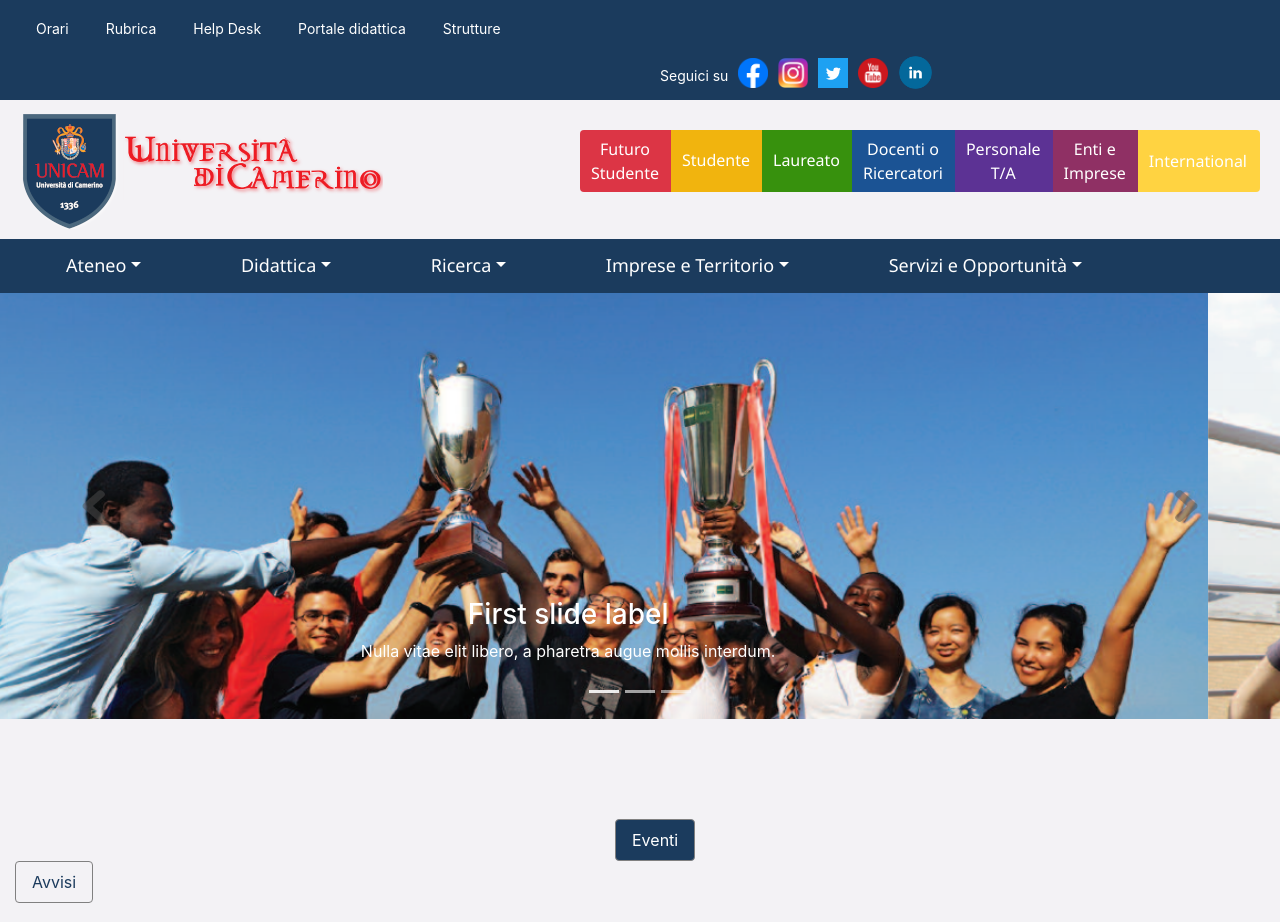
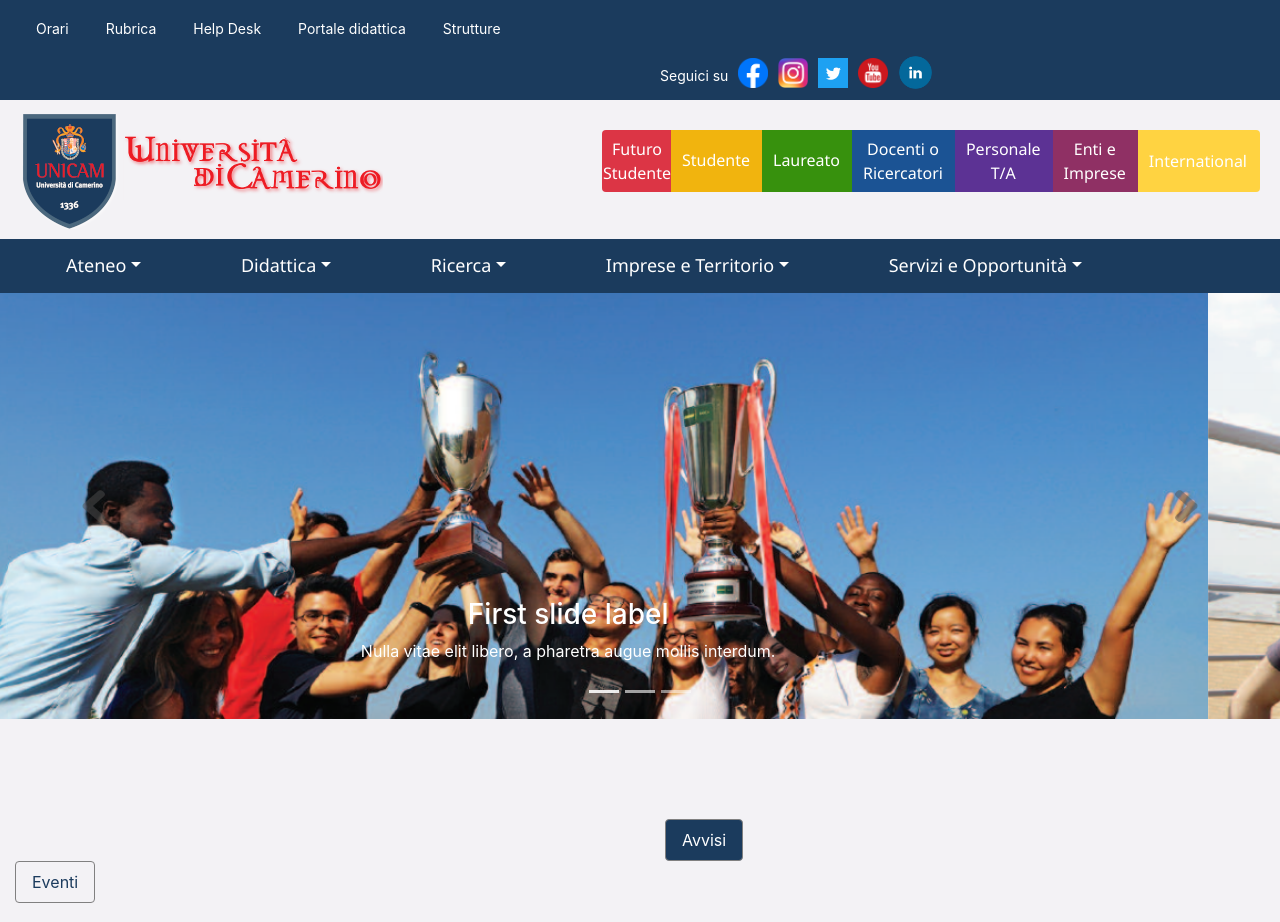
Before and after one commit to mik97/University-Website, a React (Create React App) app in the folder prototype/: page / in a window 1280 px wide. Shown: the top 922 px of the page. Built offline with nearby package versions, Linux system fonts and the light colour scheme.

Commit message:
Updated some components

```diff
--- a/prototype/src/component/Logo.js
+++ b/prototype/src/component/Logo.js
@@ -3,6 +3,7 @@ import newLogo from "../immagini/newLogo2.png";
 import "../css/Logo.css";
 import Image from "react-bootstrap/Image";
 import { Container, Col, Row } from "react-bootstrap";
+import { Link } from "react-router-dom";
 import Profiles from "./Profiles";
 
 class Logo extends React.Component {
@@ -11,9 +12,9 @@ class Logo extends React.Component {
       <Container fluid style={{ paddingLeft: 0, paddingRight: 20 }}>
         <Row>
           <Col className="logo">
-            <a href="/">
+            <Link to="/">
               <Image className="logo" src={newLogo} alt="newLogo" />
-            </a>
+            </Link>
           </Col>
           <Col className="paths">
             <Profiles />
--- a/prototype/src/component/ProfilesContent.js
+++ b/prototype/src/component/ProfilesContent.js
@@ -3,7 +3,7 @@ import { Card, CardDeck, Button } from "react-bootstrap";
 // import "bootstrap/dist/css/bootstrap.css";
 import "../css/Cards.css";
 
-class Cards extends React.Component {
+class ProfilesContent extends React.Component {
   render() {
     return (
       <CardDeck>
@@ -27,4 +27,4 @@ class Cards extends React.Component {
   }
 }
 
-export default Cards;
+export default ProfilesContent;
--- a/prototype/src/component/Sections.js
+++ b/prototype/src/component/Sections.js
@@ -9,7 +9,7 @@ import {
 import "../css/Sections.css";
 
 class Sections extends React.Component {
-  getContent(arr, title) {
+  generateItem(arr, title) {
     if (arr !== null) {
       return arr.map((el, index) => {
         if (el instanceof Array) {
@@ -22,7 +22,7 @@ class Sections extends React.Component {
               id="dropdown-button-drop-right"
               key={"right" + index}
             >
-              {this.getContent(el, title + "/" + t)}
+              {this.generateItem(el, title + "/" + t)}
             </DropdownButton>
           );
         }
@@ -37,7 +37,7 @@ class Sections extends React.Component {
     return;
   }
 
-  chooseContents(arr, title) {
+  getContents(arr, title) {
     if (arr.length > 0) {
       return (
         <NavDropdown
@@ -45,7 +45,7 @@ class Sections extends React.Component {
           title={title}
           id="basic-nav-dropdown"
         >
-          {this.getContent(arr, title)}
+          {this.generateItem(arr, title)}
         </NavDropdown>
       );
     }
@@ -59,11 +59,11 @@ class Sections extends React.Component {
         <Navbar variant="dark" bg="blue">
           <Navbar.Collapse id="basic-navbar-nav">
             <Nav className="mr-auto">
-              {this.chooseContents(this.props.at, "Ateneo")}
-              {this.chooseContents(this.props.did, "Didattica")}
-              {this.chooseContents(this.props.ric, "Ricerca")}
-              {this.chooseContents(this.props.imp, "Imprese e Territorio")}
-              {this.chooseContents(this.props.serv, "Servizi e Opportunità")}
+              {this.getContents(this.props.at, "Ateneo")}
+              {this.getContents(this.props.did, "Didattica")}
+              {this.getContents(this.props.ric, "Ricerca")}
+              {this.getContents(this.props.imp, "Imprese e Territorio")}
+              {this.getContents(this.props.serv, "Servizi e Opportunità")}
             </Nav>
             <div hidden={this.props.activate}>{this.props.name}</div>
           </Navbar.Collapse>
--- a/prototype/src/component/SlideShow.js
+++ b/prototype/src/component/SlideShow.js
@@ -18,7 +18,7 @@ class SlideShow extends React.Component {
           </Carousel.Caption>
         </Carousel.Item>
         <Carousel.Item>
-          <img className="item-image" src={immagine2} alt="Third slide" />
+          <img className="item-image" src={immagine2} alt="Second slide" />
 
           <Carousel.Caption>
             <h3>Second slide label</h3>
--- a/prototype/src/component/Tabs.js
+++ b/prototype/src/component/Tabs.js
@@ -5,13 +5,13 @@ import Cards from "./Cards";
 class Tabs extends React.Component {
   render() {
     return (
-      <Tab.Container id="uncontrolled-tab-example" defaultActiveKey="eventi">
+      <Tab.Container id="uncontrolled-tab-example" defaultActiveKey="avvisi">
         <Row className="first-row">
           <Col className="first">
             <Nav variant="pills">
               <Nav.Item>
-                <Nav.Link className="navsLink" eventKey="eventi">
-                  Eventi
+                <Nav.Link className="navsLink" eventKey="avvisi">
+                  Avvisi
                 </Nav.Link>
               </Nav.Item>
             </Nav>
@@ -19,8 +19,8 @@ class Tabs extends React.Component {
           <Col className="second">
             <Nav variant="pills">
               <Nav.Item>
-                <Nav.Link className="navsLink" eventKey="avvisi">
-                  Avvisi
+                <Nav.Link className="navsLink" eventKey="eventi">
+                  Eventi
                 </Nav.Link>
               </Nav.Item>
             </Nav>
--- a/prototype/src/css/Profiles.css
+++ b/prototype/src/css/Profiles.css
@@ -2,10 +2,19 @@
   margin-top: 30px;
 }
 
+button.btn.btn-flat {
+  color: white;
+  padding-left: 10px;
+}
+
 a.btn.btn-future {
-  padding-left: 10px;
+  padding-left: 0px;
+  padding-right: 0px;
   color: white;
   background-color: #dc3545;
+  border-radius: 0.25rem;
+  border-bottom-right-radius: 0;
+  border-top-right-radius: 0;
 }
 
 a.btn.btn-student {
--- a/prototype/src/css/Tabs.css
+++ b/prototype/src/css/Tabs.css
@@ -16,13 +16,13 @@
 .first {
   padding-right: auto;
   padding-left: auto;
-  margin-left: 600px;
+  margin-left: 650px;
 }
 
 .second {
   padding-right: auto;
   padding-left: auto;
-  margin-right: 600px;
+  margin-right: 650px;
 }
 
 .first-row {
```
Also changed, not shown: prototype/src/component/Cards.js (+0 -17 lines), prototype/src/component/Header.js (+0 -7 lines).
